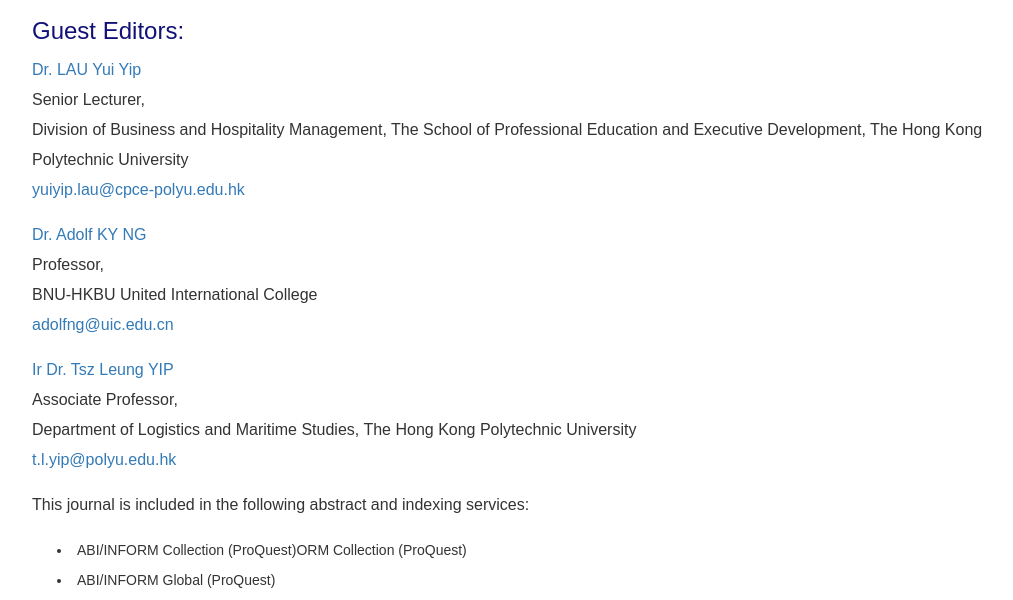
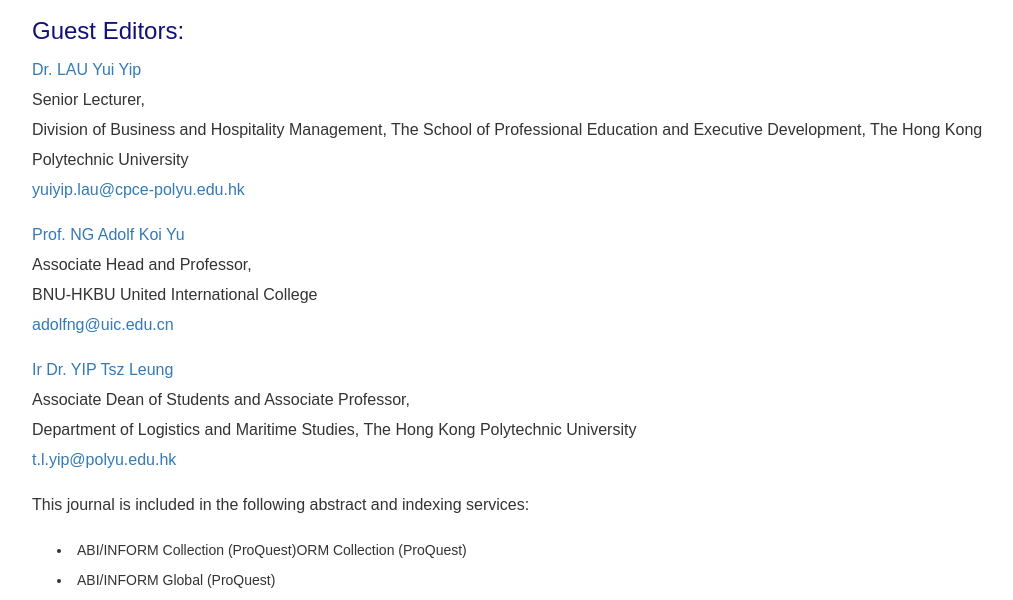
Before and after one commit to billyng1994/cprconf2023, a PHP site: page /call_for_paper.php in a window 1280 px wide. Shown: the part 4673-5273 px from the top of the page, without its empty margins (98-1111 px from the left). Run offline with PHP 8.4, Linux system fonts and the light colour scheme; some libraries are stand-ins or nearby versions.

Commit message:
update guest info

```diff
--- a/cprconf2023/call_for_paper.php
+++ b/cprconf2023/call_for_paper.php
@@ -172,20 +172,20 @@
 			</p>
 			<p>
 				<a href="https://staff.uic.edu.cn/adolfng/en"
-				target="_blank">Dr. Adolf KY NG</a>
+				target="_blank">Prof. NG Adolf Koi Yu</a>
 				<br/>
 				<span>
-					Professor,</br> BNU-HKBU United International College
+					Associate Head and Professor,</br> BNU-HKBU United International College
 				</span>
 				<br>
 				<span><a href="mailto:adolfng@uic.edu.cn">adolfng@uic.edu.cn</a></span>
 			</p>
 			<p>
 				<a href="https://www.polyu.edu.hk/en/lms/people/academic-staff/t-l-yip/"
-				target="_blank">Ir Dr. Tsz Leung YIP</a>
+				target="_blank">Ir Dr. YIP Tsz Leung</a>
 				<br/>
 				<span>
-					Associate Professor,</br> Department of Logistics and Maritime Studies, The Hong Kong Polytechnic University
+					Associate Dean of Students and Associate Professor,</br> Department of Logistics and Maritime Studies, The Hong Kong Polytechnic University
 				</span>
 				<br>
 				<span><a href="mailto:t.l.yip@polyu.edu.hk">t.l.yip@polyu.edu.hk</a></span>
```
